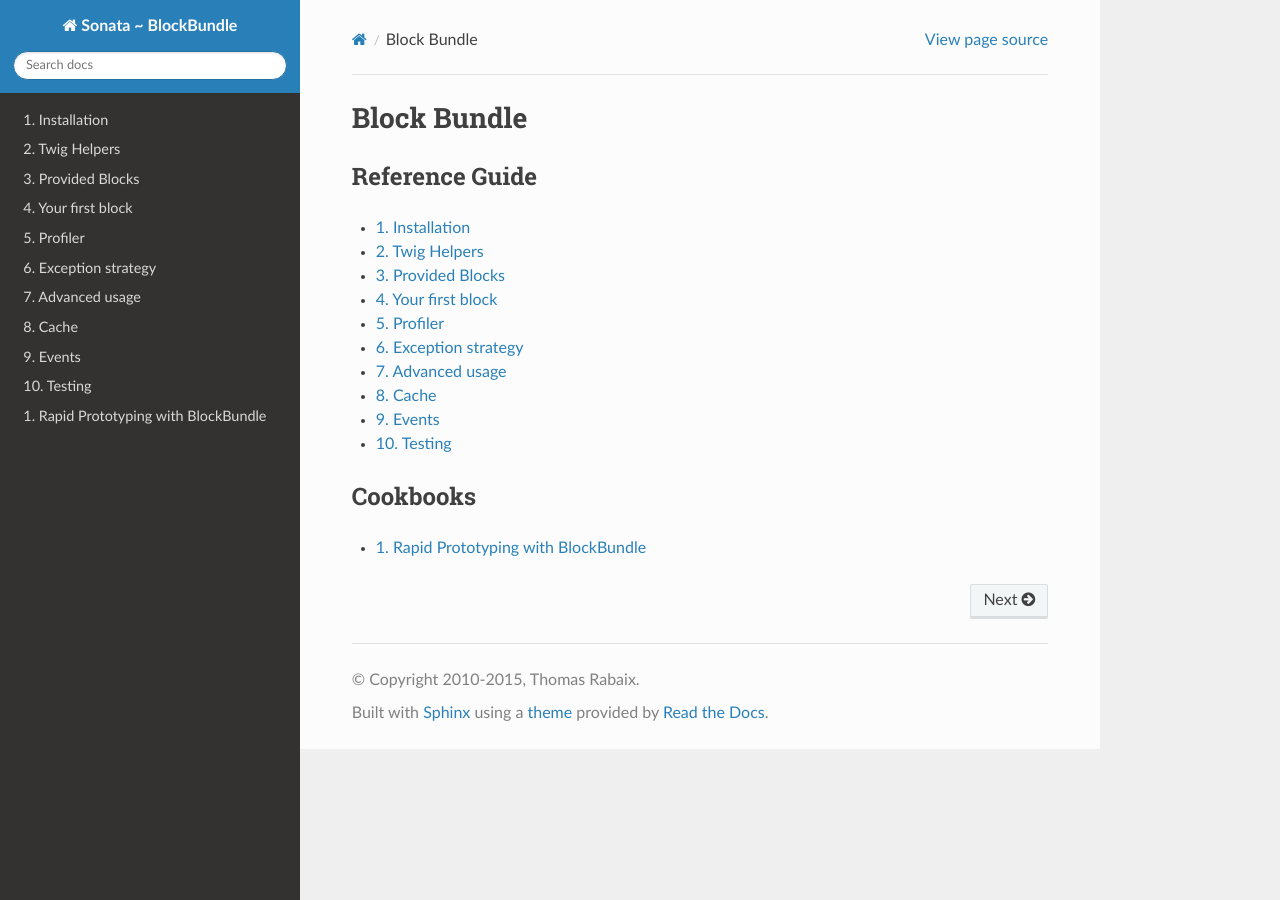
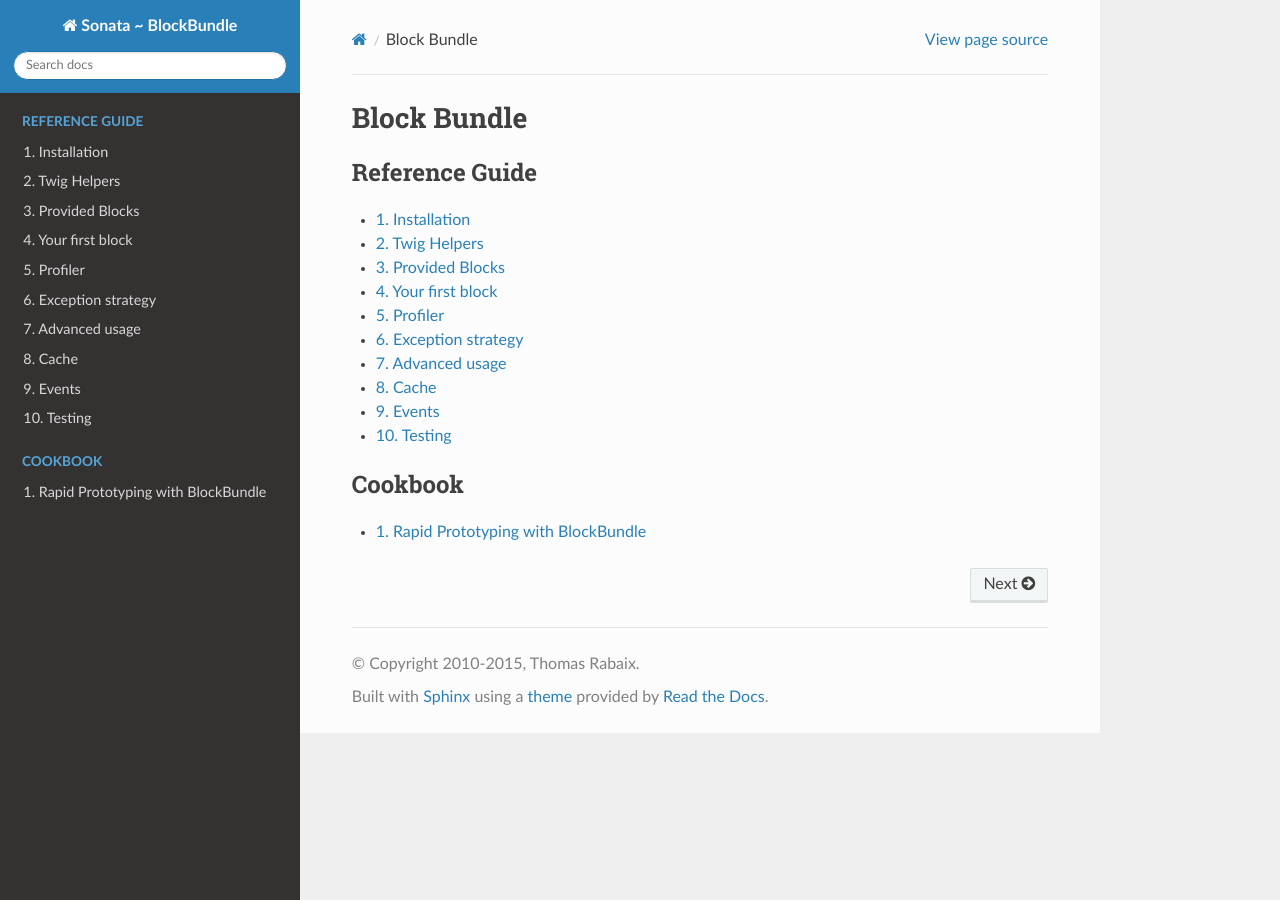
Before and after one commit to sonata-project/SonataBlockBundle, a Sphinx documentation site: the page built from Resources/doc/index.rst, in a window 1280 px wide. Built offline with Sphinx 7.4.7 and the Read the Docs theme 2.0.0, drawn with Linux system fonts in a browser that asks for light colours.

Commit message:
added captions to TOC tree in docs

```diff
--- a/Resources/doc/index.rst
+++ b/Resources/doc/index.rst
@@ -1,10 +1,9 @@
 Block Bundle
 ============
 
-Reference Guide
----------------
-
 .. toctree::
+   :caption: Reference Guide
+   :name: reference-guide
    :maxdepth: 1
    :numbered:
 
@@ -19,10 +18,9 @@ Reference Guide
    reference/events
    reference/testing
 
-Cookbooks
----------
-
 .. toctree::
+   :caption: Cookbook
+   :name: cookbook
    :maxdepth: 1
    :numbered:
 
```
